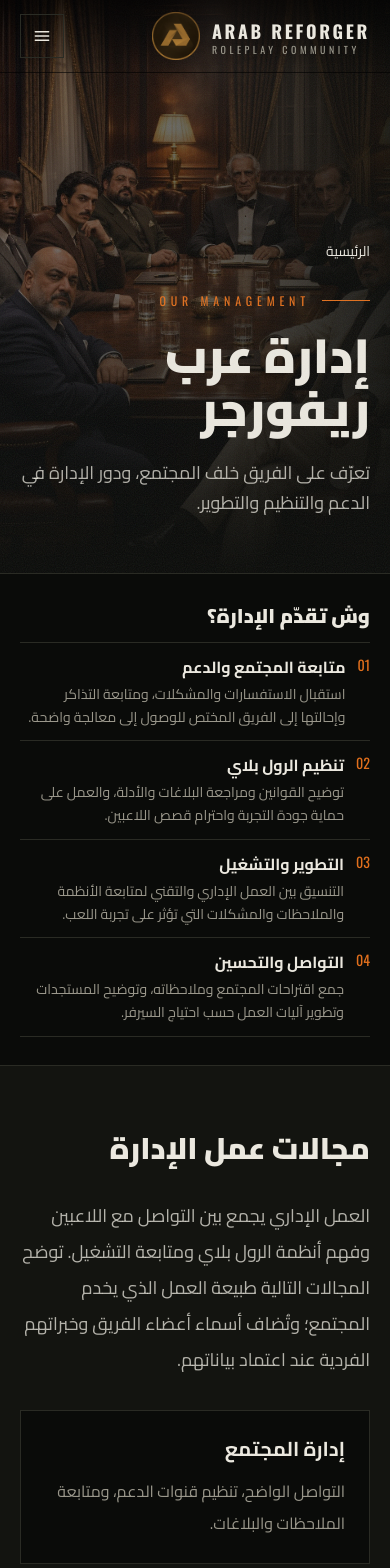
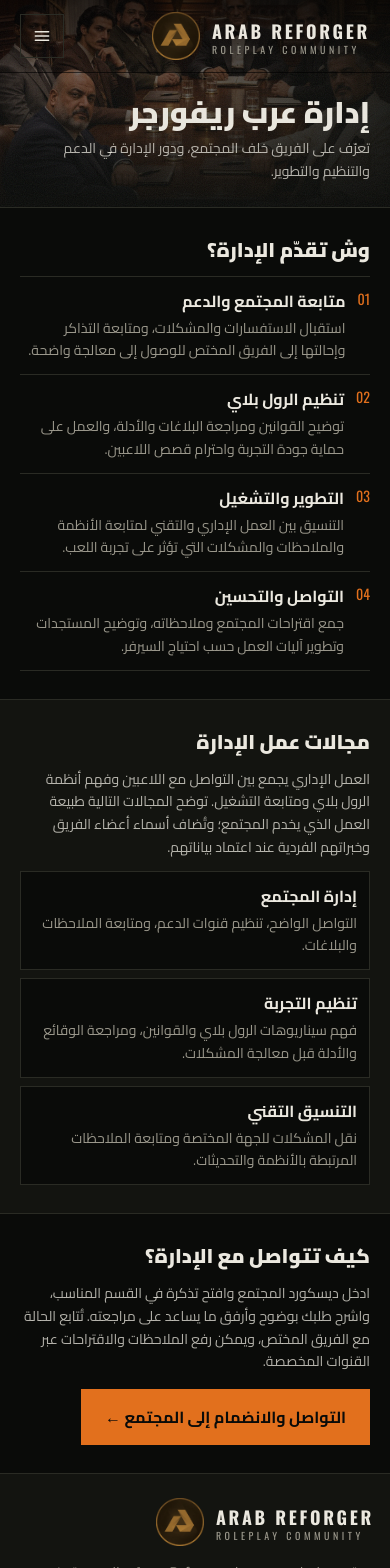
Before and after one commit to dhybalrwqy911-png/nextjs-boilerplate, a Next.js app: page /about in a window 390 px wide. Shown: the top 1568 px of the page. Built offline with nearby package versions, Linux system fonts and the light colour scheme.

Commit message:
Use compact mobile cover and panels on management page

```diff
--- a/app/about/page.tsx
+++ b/app/about/page.tsx
@@ -3,18 +3,20 @@ import Link from "next/link";
 import { PageShell, TextPanel } from "@/components/page-shell";
 import { About } from "@/components/about";
 export const metadata: Metadata = { title: "تعرّف على الإدارة | ARAB REFORGER" };
-export default function Page() { return <PageShell image="/images/management-team.webp" eyebrow="OUR MANAGEMENT" title="إدارة عرب ريفورجر" description="تعرّف على الفريق خلف المجتمع، ودور الإدارة في الدعم والتنظيم والتطوير.">
+export default function Page() { return <PageShell compactOnMobile image="/images/management-team.webp" eyebrow="OUR MANAGEMENT" title="إدارة عرب ريفورجر" description="تعرّف على الفريق خلف المجتمع، ودور الإدارة في الدعم والتنظيم والتطوير.">
   <About />
-  <div className="border-y border-border bg-surface"><TextPanel title="مجالات عمل الإدارة">
+  <div className="border-y border-border bg-surface max-md:[&>section]:py-7 max-md:[&_h2]:mb-3 max-md:[&_h2]:text-xl max-md:[&_h2+div]:text-sm max-md:[&_h2+div]:leading-relaxed"><TextPanel title="مجالات عمل الإدارة">
     <p className="max-w-4xl">العمل الإداري يجمع بين التواصل مع اللاعبين وفهم أنظمة الرول بلاي ومتابعة التشغيل. توضح المجالات التالية طبيعة العمل الذي يخدم المجتمع؛ وتُضاف أسماء أعضاء الفريق وخبراتهم الفردية عند اعتماد بياناتهم.</p>
-    <div className="mt-8 grid gap-4 md:grid-cols-3">{[
+    <div className="mt-3 grid gap-2 md:mt-8 md:grid-cols-3 md:gap-4">{[
       ["إدارة المجتمع", "التواصل الواضح، تنظيم قنوات الدعم، ومتابعة الملاحظات والبلاغات."],
       ["تنظيم التجربة", "فهم سيناريوهات الرول بلاي والقوانين، ومراجعة الوقائع والأدلة قبل معالجة المشكلات."],
       ["التنسيق التقني", "نقل المشكلات للجهة المختصة ومتابعة الملاحظات المرتبطة بالأنظمة والتحديثات."],
-    ].map(([title,text]) => <article key={title} className="border border-border bg-background p-6"><h3 className="text-xl font-bold text-foreground">{title}</h3><p className="mt-3 text-base leading-8 text-muted">{text}</p></article>)}</div>
+    ].map(([title,text]) => <article key={title} className="border border-border bg-background p-3 md:p-6"><h3 className="text-base font-bold text-foreground md:text-xl">{title}</h3><p className="mt-1 text-sm leading-relaxed text-muted md:mt-3 md:text-base md:leading-8">{text}</p></article>)}</div>
   </TextPanel></div>
+  <div className="max-md:[&>section]:py-7 max-md:[&_h2]:mb-3 max-md:[&_h2]:text-xl max-md:[&_h2+div]:text-sm max-md:[&_h2+div]:leading-relaxed">
   <TextPanel title="كيف تتواصل مع الإدارة؟">
     <p className="max-w-4xl">ادخل ديسكورد المجتمع وافتح تذكرة في القسم المناسب، واشرح طلبك بوضوح وأرفق ما يساعد على مراجعته. تُتابع الحالة مع الفريق المختص، ويمكن رفع الملاحظات والاقتراحات عبر القنوات المخصصة.</p>
-    <Link href="/join" className="mt-8 inline-block bg-accent px-6 py-4 text-base font-bold text-accent-foreground">التواصل والانضمام إلى المجتمع ←</Link>
+    <Link href="/join" className="mt-4 inline-block md:mt-8 bg-accent px-6 py-4 text-base font-bold text-accent-foreground">التواصل والانضمام إلى المجتمع ←</Link>
   </TextPanel>
+  </div>
 </PageShell>; }
```
